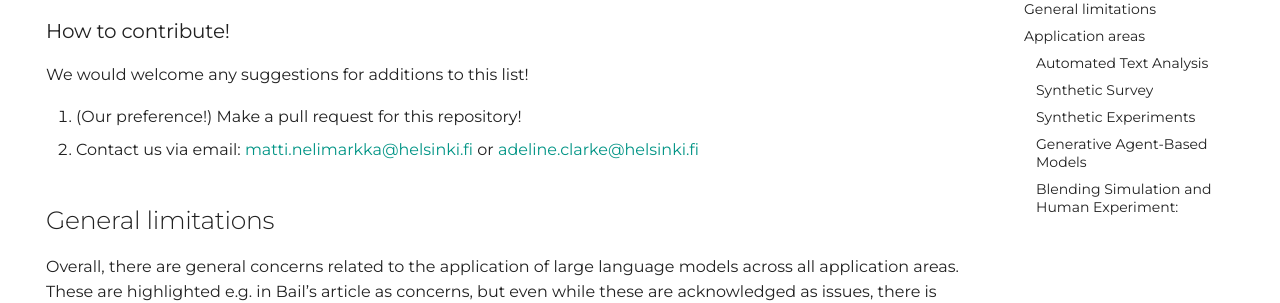
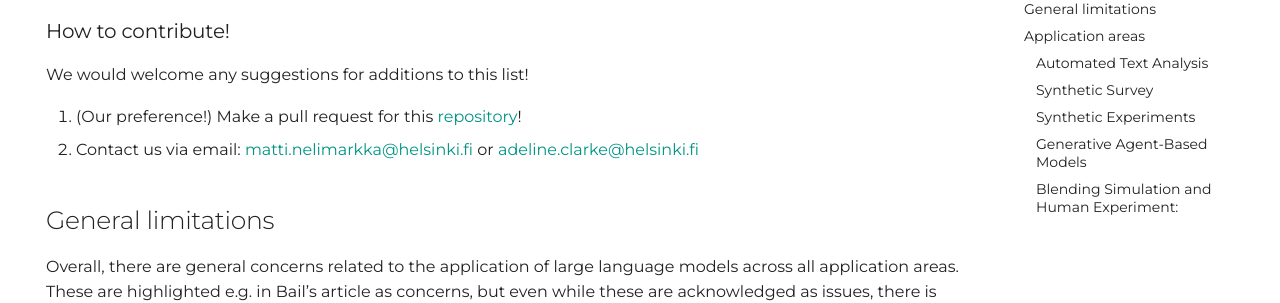
Before and after one commit to uh-dcm/genai-concerns, an MkDocs documentation site: the page built from docs/index.md, in a window 1280 px wide and 900 px high, scrolled down 356 px. Shown: the part 153-456 px from the top of the window. Built offline with MkDocs 1.6.1 and Material for MkDocs 9.7.7, drawn with Linux system fonts in a browser that asks for light colours; part of the change alters nothing that is shown.

```diff
--- a/docs/index.md
+++ b/docs/index.md
@@ -14,7 +14,7 @@ We assume our readers are familiar with terms like ‘generative AI’, ‘large
 ### How to contribute!
 We would welcome any suggestions for additions to this list!
 
-1. (Our preference!) Make a pull request for this repository!
+1. (Our preference!) Make a pull request for this [repository](https://github.com/uh-soco/genAI-concerns)!
 2. Contact us via email: <matti.nelimarkka@helsinki.fi> or <adeline.clarke@helsinki.fi>
 
 ## General limitations
```
